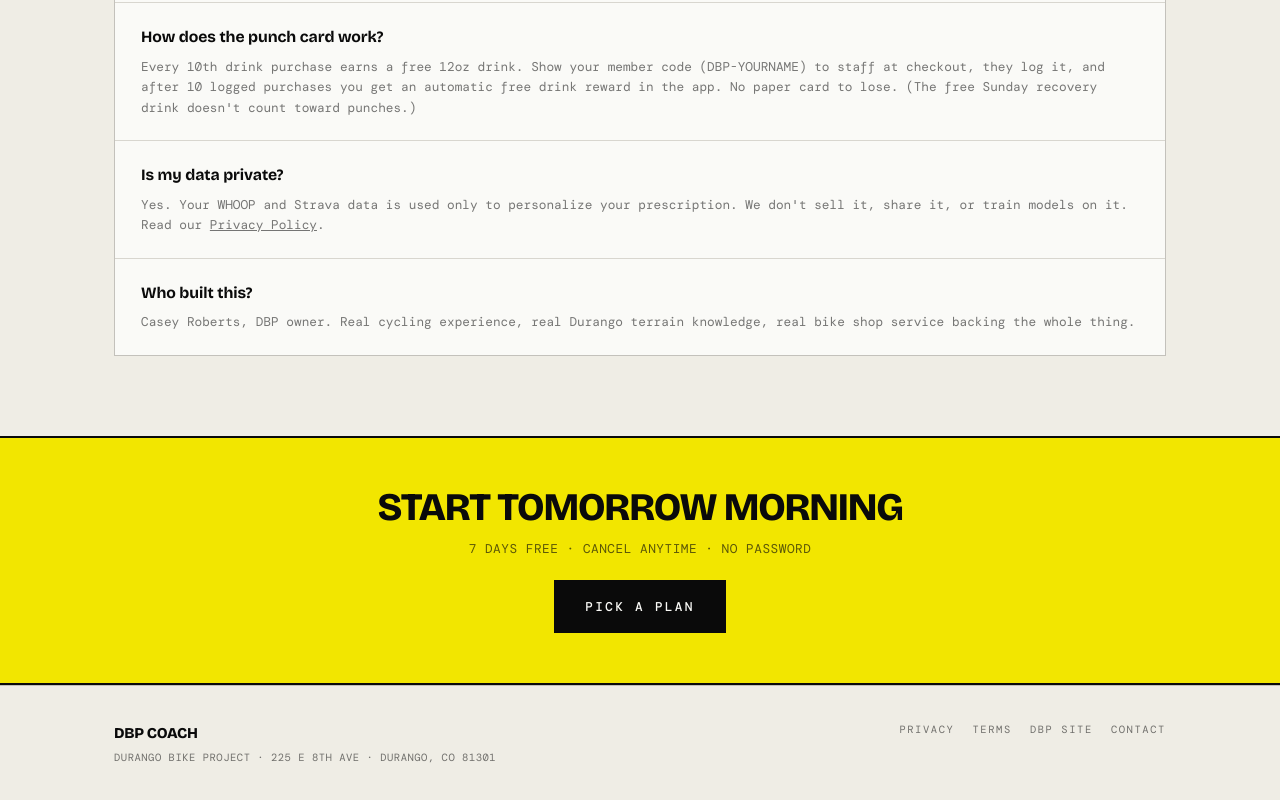
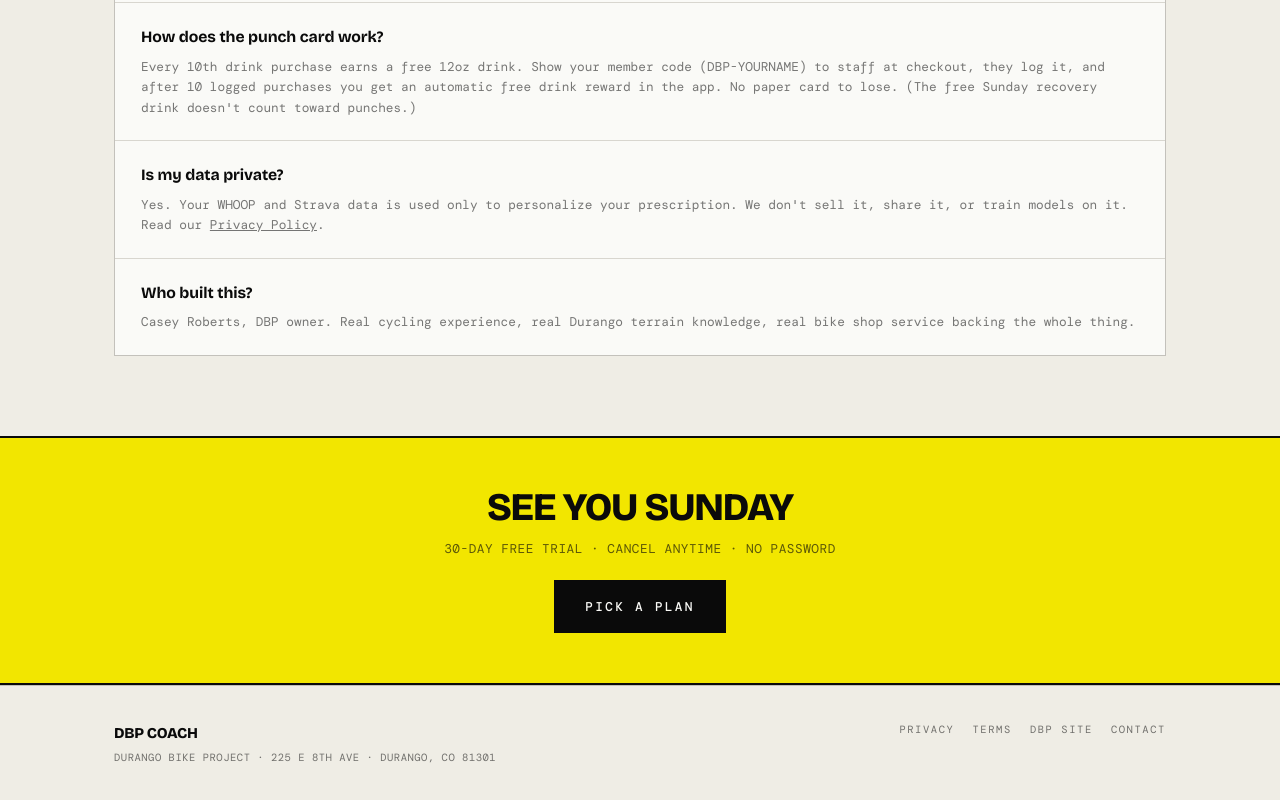
Before and after one commit to ccroberts10/COACHxDBP, a website: page views/landing.html in a window 1280 px wide. Shown: the part 4564-5364 px from the top of the page. Drawn offline with nearby package versions, Linux system fonts and the light colour scheme.

Commit message:
Update landing.html

```diff
--- a/views/landing.html
+++ b/views/landing.html
@@ -838,8 +838,8 @@ a { color: inherit; text-decoration: none; }
 <!-- ============= CTA STRIP ============= -->
 <section class="cta-strip">
   <div class="container">
-    <h2>Start tomorrow morning</h2>
-    <p>7 days free · Cancel anytime · No password</p>
+    <h2>See you Sunday</h2>
+    <p>30-day free trial · Cancel anytime · No password</p>
     <a class="btn btn-ink btn-lg" href="#pricing">Pick a plan</a>
   </div>
 </section>
```
